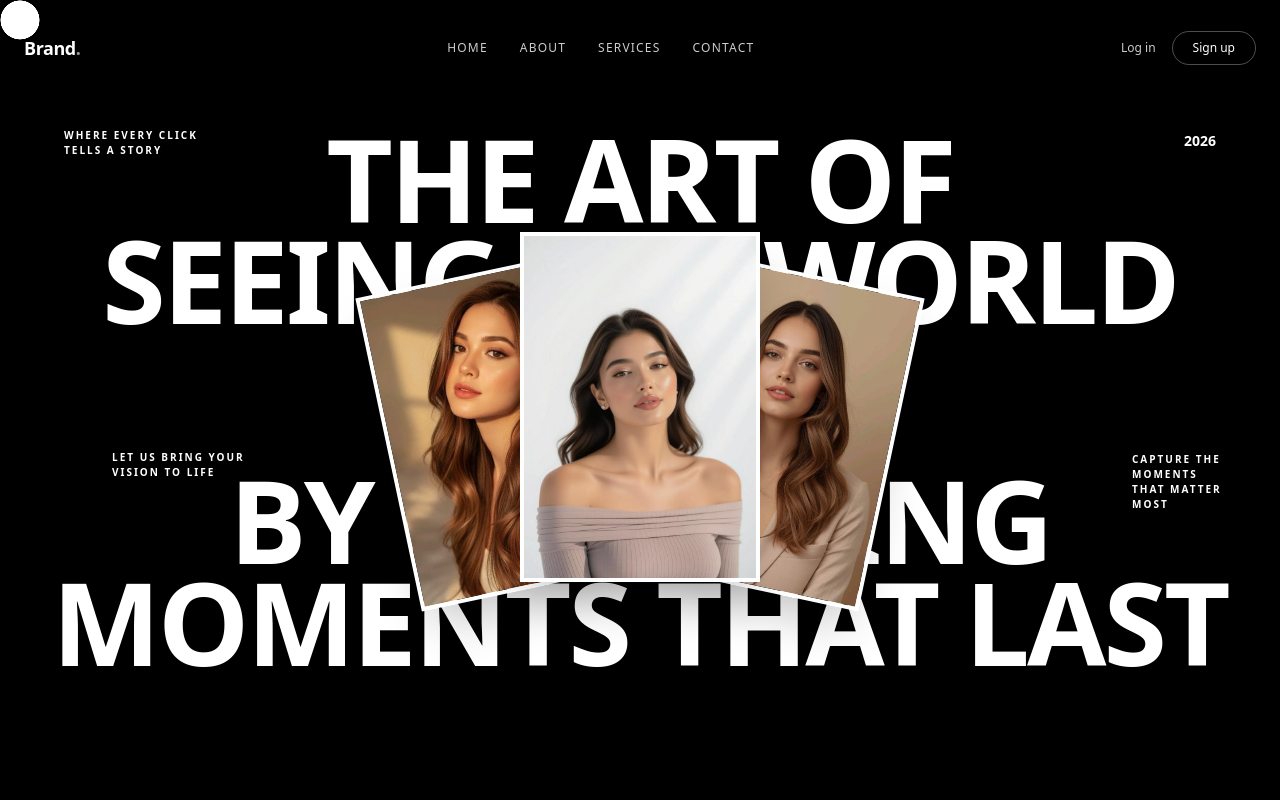
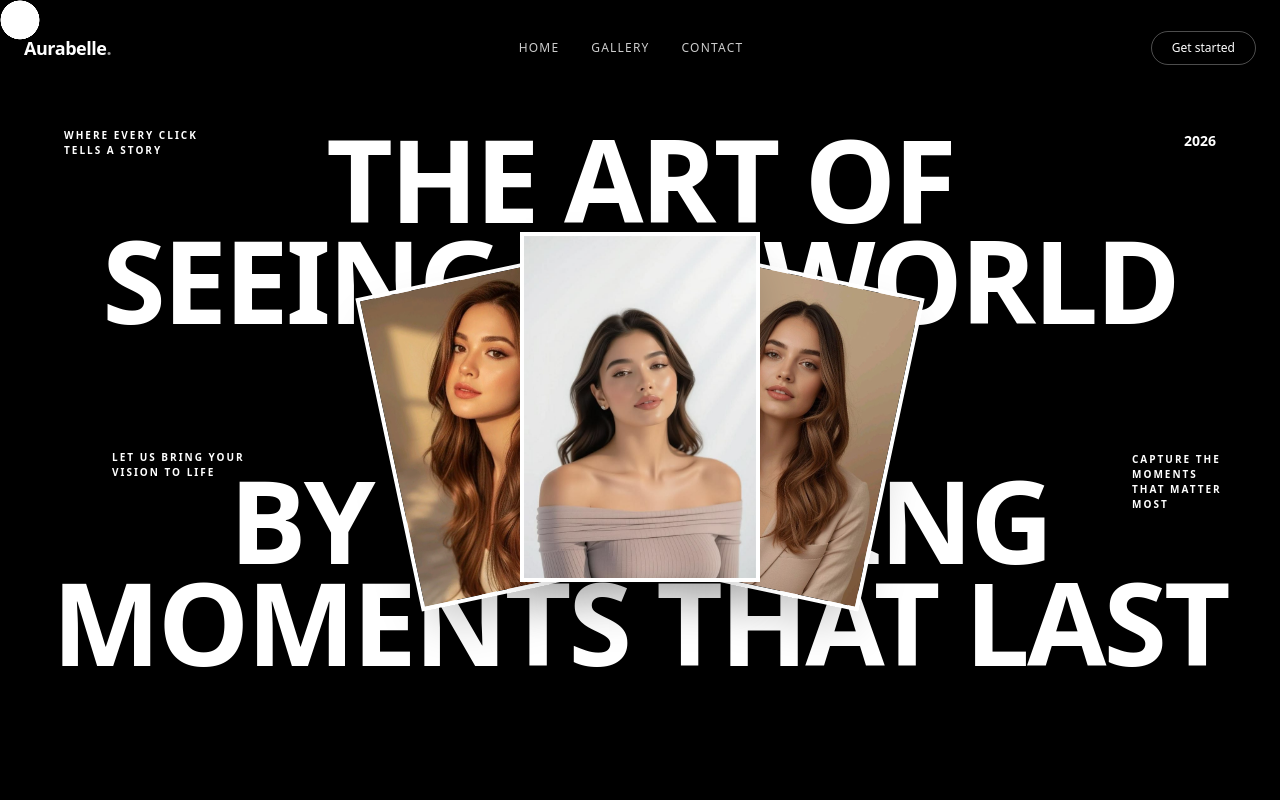
Before and after one commit to rohxama/Gallery-Website, a Next.js app: page / in a window 1280 px wide. Shown: the top 800 px of the page. Built offline with nearby package versions, Linux system fonts and the light colour scheme.

Commit message:
feat: remove login btn, replace sign up with get started

```diff
--- a/src/components/Header.tsx
+++ b/src/components/Header.tsx
@@ -5,8 +5,7 @@ import Link from "next/link";
 
 const navLinks = [
   { href: "/", label: "Home" },
-  { href: "/about", label: "About" },
-  { href: "/services", label: "Services" },
+  { href: "/gallery", label: "gallery" },
   { href: "/contact", label: "Contact" },
 ];
 
@@ -20,7 +19,7 @@ export function Header() {
           href="/"
           className="shrink-0 text-base font-bold tracking-tight text-white md:text-lg"
         >
-          Brand<span className="text-white/60">.</span>
+          Aurabelle<span className="text-white/60">.</span>
         </Link>
 
         <nav className="hidden min-w-0 items-center justify-center gap-8 md:flex">
@@ -37,16 +36,10 @@ export function Header() {
 
         <div className="hidden shrink-0 items-center gap-4 md:flex">
           <Link
-            href="/login"
-            className="whitespace-nowrap text-xs font-medium text-white/80 transition-colors hover:text-white"
-          >
-            Log in
-          </Link>
-          <Link
             href="/signup"
             className="rounded-full border border-white/30 px-5 py-2 whitespace-nowrap text-xs font-medium text-white transition-all hover:bg-white hover:text-[#000]"
           >
-            Sign up
+            Get started
           </Link>
         </div>
 
@@ -89,18 +82,11 @@ export function Header() {
             ))}
             <div className="mt-4 flex w-full flex-col gap-3 border-t border-white/20 pt-4">
               <Link
-                href="/login"
-                className="w-full text-sm text-white/80 transition-colors hover:text-white"
-                onClick={() => setMenuOpen(false)}
-              >
-                Log in
-              </Link>
-              <Link
                 href="/signup"
                 className="w-full rounded-full border border-white/30 px-5 py-2 text-center text-sm font-medium text-white transition-all hover:bg-white hover:text-[#000]"
                 onClick={() => setMenuOpen(false)}
               >
-                Sign up
+                Get started
               </Link>
             </div>
           </nav>
```
